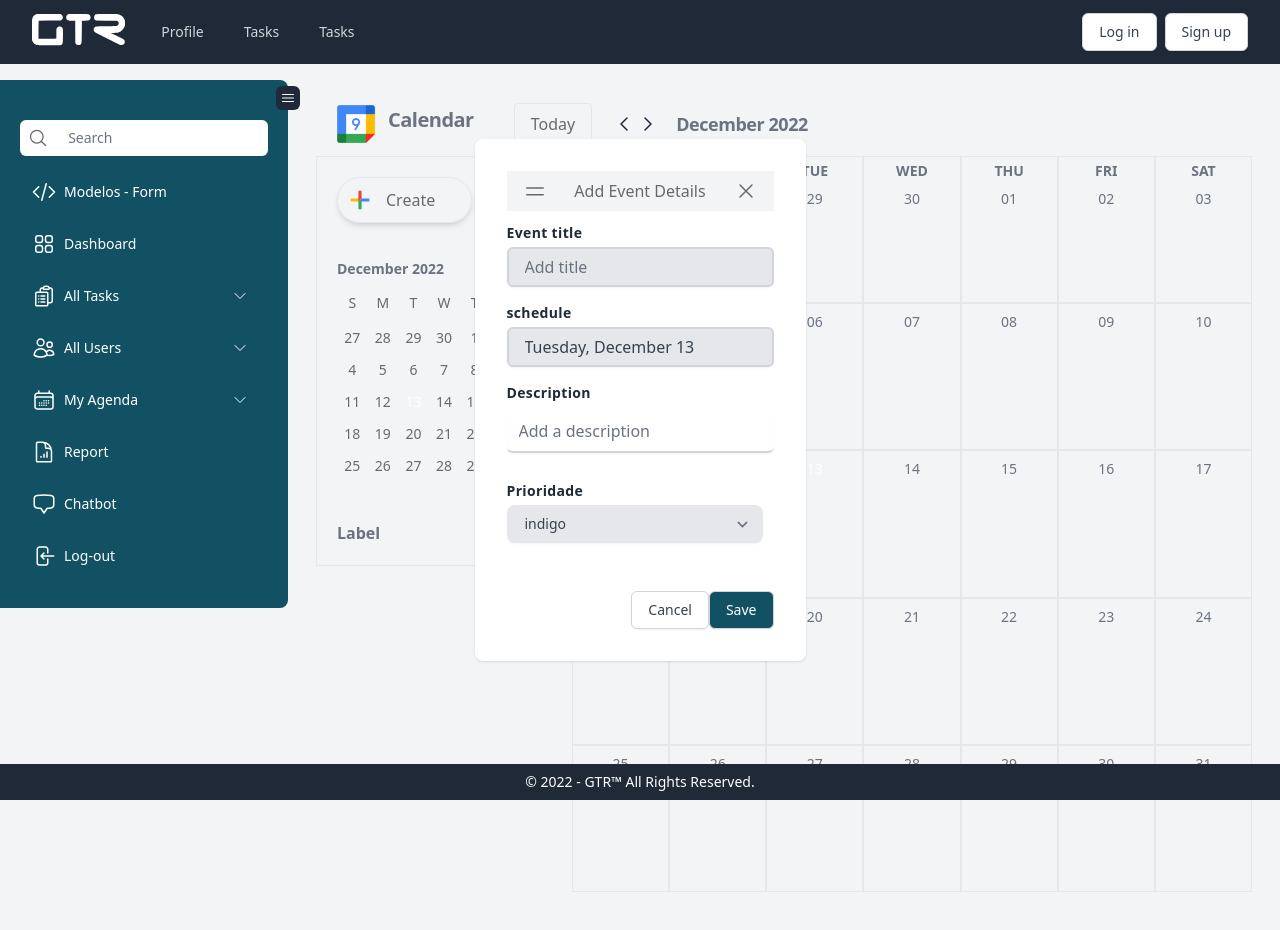
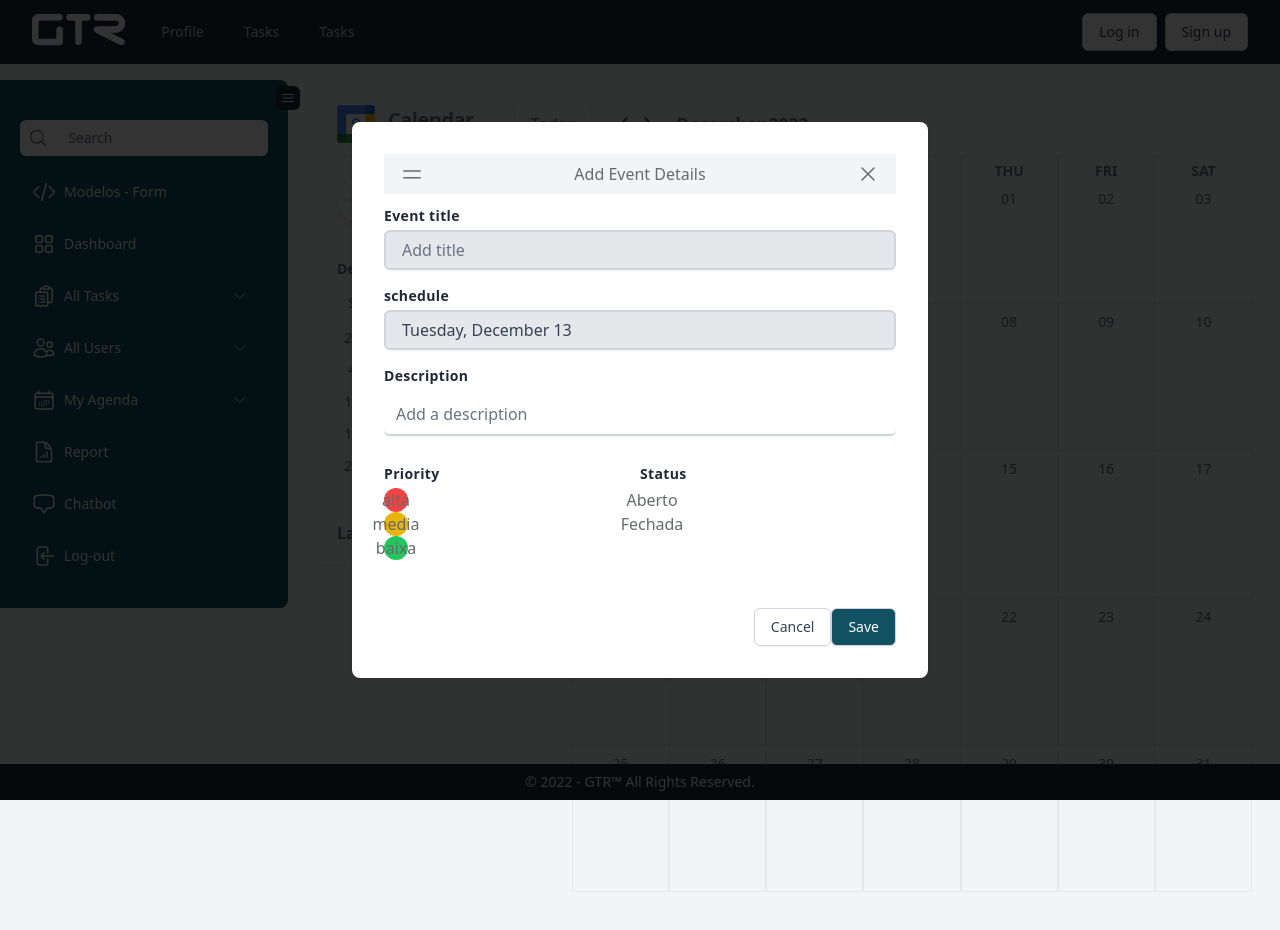
Before and after one commit to DemetriusJayme/GTR_FRONT, a React (Create React App) app: page /agenda in a window 1280 px wide. Both pictures are taken after a click on the button "Create". Shown: the top 930 px of the page. Built offline with nearby package versions, Linux system fonts and the light colour scheme.

Commit message:
corrigido para mostrar as cores de acordo com a prioridade

```diff
--- a/src/components/calendar/Day.js
+++ b/src/components/calendar/Day.js
@@ -61,7 +61,7 @@ export default function Day({ day, rowIdx }) {
           <div
             key={idx}
             onClick={() => setSelectedEvent(evt)}
-            className={`bg-${evt.label}-200 p-1 text-gray-800 text-xs rounded mb-1 truncate text-center md:text-left mx-1`}
+            className={`${evt.label} p-1 text-gray-800 text-xs rounded mb-1 truncate text-center md:text-left mx-1`}
           >
             {evt.title}
           </div>
--- a/src/components/calendar/EventModal.js
+++ b/src/components/calendar/EventModal.js
@@ -2,13 +2,16 @@ import React, { useContext, useState } from "react";
 import GlobalContext from "../../contexts/GlobalContext";
 
 const labelsClasses = [
-  "indigo",
-  "gray",
-  "green",
-  "blue",
-  "red",
-  "purple",
+  "alta",
+  "media",
+  "baixa",
 ];
+
+const labelsClassesStatus = [
+  "Aberto",
+  "Fechada"
+];
+
 
 export default function EventModal() {
   const {
@@ -24,15 +27,17 @@ export default function EventModal() {
   const [description, setDescription] = useState(
     selectedEvent ? selectedEvent.description : ""
   );
+
   const [selectedLabel, setSelectedLabel] = useState(
     selectedEvent
       ? labelsClasses.find((lbl) => lbl === selectedEvent.label)
-      : labelsClasses[0]
+      : labelsClasses
   );
 
   function handleSubmit(e) {
     e.preventDefault();
     const calendarEvent = {
+
       title,
       description,
       label: selectedLabel,
@@ -48,6 +53,8 @@ export default function EventModal() {
     setShowEventModal(false);
   }
   return (
+    <div style={{ backgroundColor: "rgba(0, 0, 0, 0.8)" }} className="fixed z-40 top-0 right-0 left-0 bottom-0 h-full w-full">
+
       <div className="h-screen w-full fixed left-0 top-0 flex justify-center items-center">
         <form className="shadow rounded-lg bg-white overflow-hidden block p-8">
           <header className="bg-gray-100 px-4 py-2 flex justify-between items-center">
@@ -122,34 +129,64 @@ export default function EventModal() {
                 />
               </div>
               <div className="inline-block w-64 mb-4">
-              <label className="text-gray-800 block mb-1 font-bold text-sm tracking-wide">Prioridade</label>
+                <label className="text-gray-800 block mb-1 font-bold text-sm tracking-wide">Priority</label>
                 <div className="relative">
-                <select className="block appearance-none w-full bg-gray-200 border-2 border-gray-200 hover:border-gray-500 px-4 py-2 pr-8 rounded-lg leading-tight focus:outline-none focus:bg-white focus:border-blue-500 text-gray-700">
+                  <div className="flex gap-x-2 flex-col">
                     {labelsClasses.map((lblClass, i) => (
-                    <option
+                      <div>
+                        <span
                           key={lblClass}
                           onClick={() => setSelectedLabel(lblClass)}
-                      className={`bg-${lblClass}-500 w-6 h-6 rounded-full flex items-center justify-center cursor-pointer`}
-                      defaultValue={lblClass}
-                      readOnly
+                          className={`${lblClass} w-6 h-6 rounded-full flex items-center justify-center cursor-pointer`}
                         >
-                      {lblClass}
-                    </option>
+                          {selectedLabel === lblClass && (
+                            <span className="material-icons-outlined text-white text-sm">
+                              +
+                            </span>
+                          )}
+                          <span>{lblClass}</span>
+                        </span>
+
+                      </div>
                     ))}
-                </select>
+                  </div>
+                </div>
+              </div>
+              <div className="inline-block w-64 mb-4">
+                <label className="text-gray-800 block mb-1 font-bold text-sm tracking-wide">Status</label>
+                <div className="relative">
+                  <div className="flex gap-x-2 flex-col">
+                    {labelsClassesStatus.map((labelsClassesStatus, i) => (
+                      <div>
+                        <span
+                          key={labelsClassesStatus}
+                          onClick={() => setSelectedLabel(labelsClassesStatus)}
+                          className={`${labelsClassesStatus} w-6 h-6 rounded-full flex items-center justify-center cursor-pointer`}
+                        >
+                          {selectedLabel === labelsClassesStatus && (
+                            <span className="material-icons-outlined text-white text-sm">
+                              +
+                            </span>
+                          )}
+                          <span>{labelsClassesStatus}</span>
+                        </span>
+
+                      </div>
+                    ))}
+                  </div>
                 </div>
               </div>
             </div>
           </div>
           <div className="mt-8 text-right">
             <button
-            class="btn"
+              className="btn"
               onClick={() => setShowEventModal(false)}
             >
               Cancel
             </button>
             <button
-            class="btn-blue"
+              className="btn-blue"
               type="submit"
               onClick={handleSubmit}
             >
@@ -158,5 +195,6 @@ export default function EventModal() {
           </div>
         </form >
       </div >
+    </div >
   );
 }
--- a/src/components/calendar/Labels.js
+++ b/src/components/calendar/Labels.js
@@ -14,7 +14,7 @@ export default function Labels() {
             onChange={() =>
               updateLabel({ label: lbl, checked: !checked })
             }
-            className={`form-checkbox h-5 w-5 text-${lbl}-400 rounded focus:ring-0 cursor-pointer`}
+            className={`form-checkbox h-5 w-5 ${lbl} rounded focus:ring-0 cursor-pointer`}
           />
           <span className="ml-2 text-gray-700 capitalize">{lbl}</span>
         </label>
--- a/src/contexts/GlobalContext.js
+++ b/src/contexts/GlobalContext.js
@@ -16,6 +16,9 @@ const GlobalContext = React.createContext({
   setLabels: () => {},
   labels: [],
   updateLabel: () => {},
+  setLabels2: () => {},
+  labels2: [],
+  updateLabel2: () => {},
   filteredEvents: [],
 });
 
```
Also changed, not shown: src/assets/css/tailwind.css, src/build/styles.css. Lines whose indentation alone changed are shown as unchanged.
